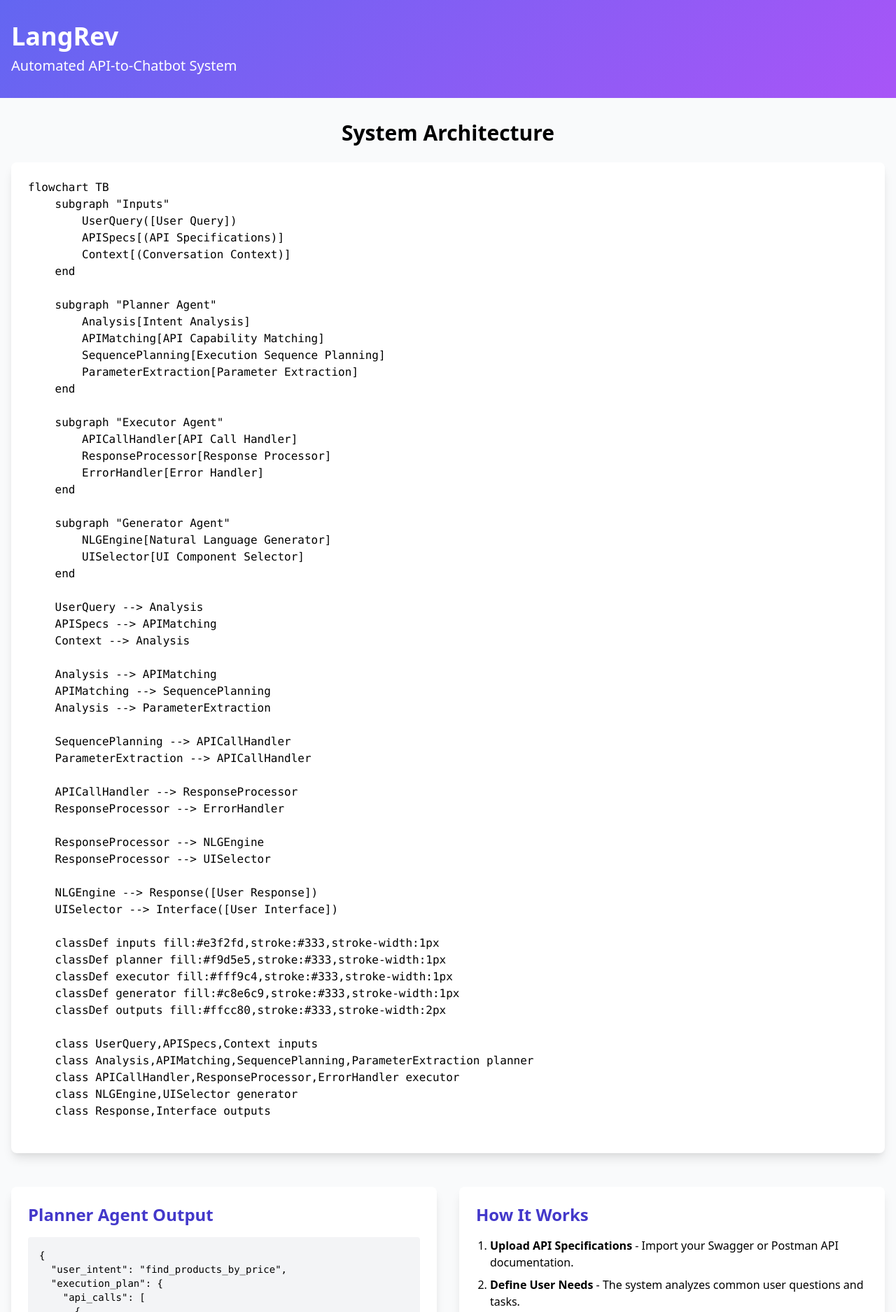
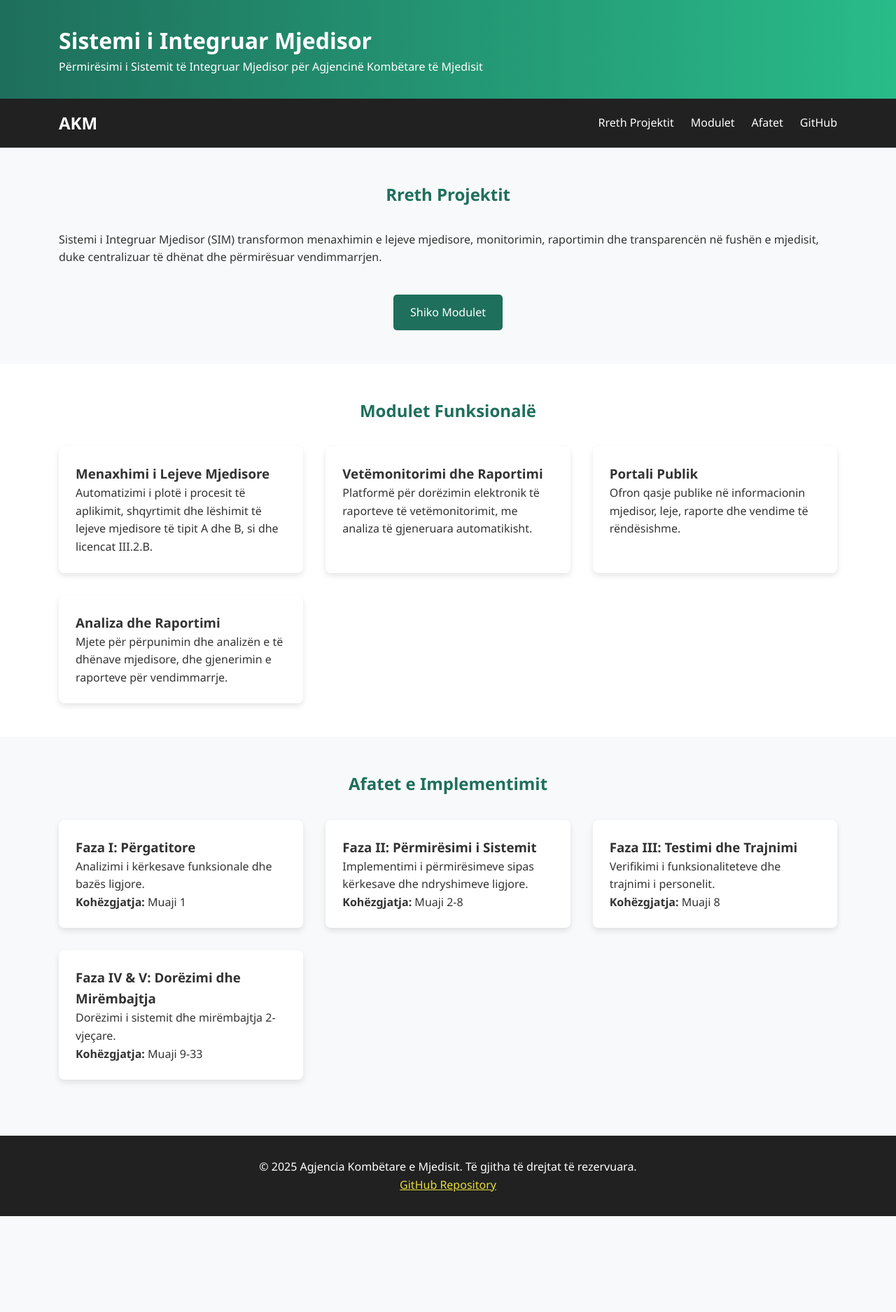
Before and after one commit to asipbajrami/demo-mcp-web, a plain HTML site: page index.html in a window 1280 px wide. Shown: the top 1875 px of the page at 70% size. After the commit the page ends 1738 px from the top, so only its background shows below. Drawn offline with nearby package versions, Linux system fonts and the light colour scheme; a script that the page names is missing.

Commit message:
Update index.html with Integrated Environmental System UI

```diff
--- a/index.html
+++ b/index.html
@@ -3,179 +3,197 @@
 <head>
     <meta charset="UTF-8">
     <meta name="viewport" content="width=device-width, initial-scale=1.0">
-    <title>LangRev - Automated API Integration System</title>
-    <link href="https://cdnjs.cloudflare.com/ajax/libs/tailwindcss/2.2.19/tailwind.min.css" rel="stylesheet">
-    <script src="https://cdnjs.cloudflare.com/ajax/libs/mermaid/9.4.3/mermaid.min.js"></script>
+    <title>Sistemi i Integruar Mjedisor - AKM</title>
+    <link rel="stylesheet" href="https://cdnjs.cloudflare.com/ajax/libs/font-awesome/6.4.0/css/all.min.css">
     <style>
-        .mermaid {
-            max-width: 100%;
+        :root {
+            --primary: #1e6f5c;
+            --secondary: #29bb89;
+            --accent: #e6dd3b;
+            --dark: #212121;
+            --light: #f8f9fa;
+            --white: #ffffff;
+        }
+        * { margin: 0; padding: 0; box-sizing: border-box; }
+        body {
+            font-family: 'Segoe UI', sans-serif;
+            line-height: 1.6;
+            color: #333;
+            background-color: var(--light);
+        }
+        .container {
+            width: 90%;
+            max-width: 1200px;
             margin: 0 auto;
+            padding: 0 20px;
         }
-        .gradient-bg {
-            background: linear-gradient(135deg, #6366F1 0%, #A855F7 100%);
+        header {
+            background: linear-gradient(to right, var(--primary), var(--secondary));
+            color: var(--white);
+            padding: 2rem 0;
+        }
+        nav {
+            background-color: var(--dark);
+            color: var(--white);
+            padding: 1rem 0;
+            position: sticky;
+            top: 0;
+            z-index: 100;
+        }
+        .nav-container {
+            display: flex;
+            justify-content: space-between;
+            align-items: center;
+        }
+        .logo {
+            font-size: 1.5rem;
+            font-weight: bold;
+            color: var(--white);
+            text-decoration: none;
+        }
+        .nav-menu {
+            display: flex;
+            list-style: none;
+        }
+        .nav-item { margin-left: 1.5rem; }
+        .nav-link {
+            color: var(--white);
+            text-decoration: none;
+        }
+        .section {
+            padding: 3rem 0;
+        }
+        .section-title {
+            text-align: center;
+            margin-bottom: 2rem;
+            color: var(--primary);
+        }
+        .grid {
+            display: grid;
+            grid-template-columns: repeat(auto-fit, minmax(300px, 1fr));
+            gap: 2rem;
+        }
+        .card {
+            background-color: var(--white);
+            border-radius: 8px;
+            box-shadow: 0 4px 8px rgba(0,0,0,0.1);
+            padding: 1.5rem;
+        }
+        .btn {
+            display: inline-block;
+            background-color: var(--primary);
+            color: var(--white);
+            padding: 0.8rem 1.5rem;
+            border-radius: 5px;
+            text-decoration: none;
+            margin-top: 1rem;
+        }
+        footer {
+            background-color: var(--dark);
+            color: var(--white);
+            padding: 2rem 0;
+            text-align: center;
+            margin-top: 2rem;
+        }
+        @media (max-width: 768px) {
+            .nav-menu { display: none; }
+            .grid { grid-template-columns: 1fr; }
         }
     </style>
 </head>
-<body class="bg-gray-50">
-    <header class="gradient-bg text-white py-8">
-        <div class="container mx-auto px-4">
-            <h1 class="text-4xl font-bold mb-2">LangRev</h1>
-            <p class="text-xl">Automated API-to-Chatbot System</p>
+<body>
+    <header>
+        <div class="container">
+            <h1>Sistemi i Integruar Mjedisor</h1>
+            <p>Përmirësimi i Sistemit të Integruar Mjedisor për Agjencinë Kombëtare të Mjedisit</p>
         </div>
     </header>
 
-    <main class="container mx-auto px-4 py-8">
-        <section class="mb-12">
-            <h2 class="text-3xl font-bold mb-6 text-center">System Architecture</h2>
-            <div class="bg-white p-6 rounded-lg shadow-lg">
-                <pre class="mermaid">
-flowchart TB
-    subgraph "Inputs"
-        UserQuery([User Query])
-        APISpecs[(API Specifications)]
-        Context[(Conversation Context)]
-    end
+    <nav>
+        <div class="container nav-container">
+            <a href="#" class="logo">AKM</a>
+            <ul class="nav-menu">
+                <li class="nav-item"><a href="#about" class="nav-link">Rreth Projektit</a></li>
+                <li class="nav-item"><a href="#modules" class="nav-link">Modulet</a></li>
+                <li class="nav-item"><a href="#timeline" class="nav-link">Afatet</a></li>
+                <li class="nav-item"><a href="https://github.com/asipbajrami/sim-akm-web" class="nav-link">GitHub</a></li>
+            </ul>
+        </div>
+    </nav>
 
-    subgraph "Planner Agent"
-        Analysis[Intent Analysis]
-        APIMatching[API Capability Matching]
-        SequencePlanning[Execution Sequence Planning]
-        ParameterExtraction[Parameter Extraction]
-    end
+    <section class="section" id="about">
+        <div class="container">
+            <h2 class="section-title">Rreth Projektit</h2>
+            <p>Sistemi i Integruar Mjedisor (SIM) transformon menaxhimin e lejeve mjedisore, monitorimin, raportimin dhe transparencën në fushën e mjedisit, duke centralizuar të dhënat dhe përmirësuar vendimmarrjen.</p>
+            <div style="text-align: center; margin-top: 1.5rem;">
+                <a href="#modules" class="btn">Shiko Modulet</a>
+            </div>
+        </div>
+    </section>
 
-    subgraph "Executor Agent"
-        APICallHandler[API Call Handler]
-        ResponseProcessor[Response Processor]
-        ErrorHandler[Error Handler]
-    end
+    <section class="section" id="modules" style="background-color: white;">
+        <div class="container">
+            <h2 class="section-title">Modulet Funksionalë</h2>
+            <div class="grid">
+                <div class="card">
+                    <h3>Menaxhimi i Lejeve Mjedisore</h3>
+                    <p>Automatizimi i plotë i procesit të aplikimit, shqyrtimit dhe lëshimit të lejeve mjedisore të tipit A dhe B, si dhe licencat III.2.B.</p>
+                </div>
 
-    subgraph "Generator Agent"
-        NLGEngine[Natural Language Generator]
-        UISelector[UI Component Selector]
-    end
+                <div class="card">
+                    <h3>Vetëmonitorimi dhe Raportimi</h3>
+                    <p>Platformë për dorëzimin elektronik të raporteve të vetëmonitorimit, me analiza të gjeneruara automatikisht.</p>
+                </div>
 
-    UserQuery --> Analysis
-    APISpecs --> APIMatching
-    Context --> Analysis
+                <div class="card">
+                    <h3>Portali Publik</h3>
+                    <p>Ofron qasje publike në informacionin mjedisor, leje, raporte dhe vendime të rëndësishme.</p>
+                </div>
 
-    Analysis --> APIMatching
-    APIMatching --> SequencePlanning
-    Analysis --> ParameterExtraction
-
-    SequencePlanning --> APICallHandler
-    ParameterExtraction --> APICallHandler
-
-    APICallHandler --> ResponseProcessor
-    ResponseProcessor --> ErrorHandler
-
-    ResponseProcessor --> NLGEngine
-    ResponseProcessor --> UISelector
-
-    NLGEngine --> Response([User Response])
-    UISelector --> Interface([User Interface])
-
-    classDef inputs fill:#e3f2fd,stroke:#333,stroke-width:1px
-    classDef planner fill:#f9d5e5,stroke:#333,stroke-width:1px
-    classDef executor fill:#fff9c4,stroke:#333,stroke-width:1px
-    classDef generator fill:#c8e6c9,stroke:#333,stroke-width:1px
-    classDef outputs fill:#ffcc80,stroke:#333,stroke-width:2px
-
-    class UserQuery,APISpecs,Context inputs
-    class Analysis,APIMatching,SequencePlanning,ParameterExtraction planner
-    class APICallHandler,ResponseProcessor,ErrorHandler executor
-    class NLGEngine,UISelector generator
-    class Response,Interface outputs
-                </pre>
-            </div>
-        </section>
-
-        <section class="mb-12 grid md:grid-cols-2 gap-8">
-            <div class="bg-white p-6 rounded-lg shadow-lg">
-                <h3 class="text-2xl font-bold mb-4 text-indigo-700">Planner Agent Output</h3>
-                <pre class="bg-gray-100 p-4 rounded text-sm overflow-auto">
-{
-  "user_intent": "find_products_by_price",
-  "execution_plan": {
-    "api_calls": [
-      {
-        "endpoint": "/products/search",
-        "method": "GET",
-        "parameters": {
-          "price_max": 50,
-          "in_stock": true,
-          "sort": "price_asc"
-        },
-        "depends_on": null,
-        "expected_response": "product_array"
-      },
-      {
-        "endpoint": "/recommendations",
-        "method": "GET",
-        "parameters": {
-          "product_ids": "$.api_call_0.response.products[*].id"
-        },
-        "depends_on": "api_call_0",
-        "expected_response": "recommendation_array"
-      }
-    ],
-    "fallbacks": [
-      {
-        "if_failed": "api_call_1",
-        "then_use": "/products/similar",
-        "parameters": {
-          "category": "$.api_call_0.response.products[0].category"
-        }
-      }
-    ],
-    "success_criteria": {
-      "condition": "$.api_call_0.response.products.length > 0",
-      "error_message": "No products found in your price range"
-    }
-  }
-}
-                </pre>
-            </div>
-
-            <div class="bg-white p-6 rounded-lg shadow-lg">
-                <h3 class="text-2xl font-bold mb-4 text-indigo-700">How It Works</h3>
-                <ol class="list-decimal pl-5 space-y-2">
-                    <li><strong>Upload API Specifications</strong> - Import your Swagger or Postman API documentation.</li>
-                    <li><strong>Define User Needs</strong> - The system analyzes common user questions and tasks.</li>
-                    <li><strong>Automatic Processing</strong> - When a user asks a question, the Planner Agent determines which APIs to call.</li>
-                    <li><strong>API Execution</strong> - The Executor Agent makes the necessary API calls in sequence.</li>
-                    <li><strong>Smart Response</strong> - The Generator Agent creates natural language responses and UI components.</li>
-                </ol>
-                <div class="mt-6 p-4 bg-indigo-50 rounded-lg border border-indigo-100">
-                    <h4 class="font-bold text-indigo-700">Benefits</h4>
-                    <ul class="list-disc pl-5 mt-2 space-y-1">
-                        <li>No manual coding for each API endpoint</li>
-                        <li>Natural language interface for users</li>
-                        <li>Automatic optimization of API call sequences</li>
-                        <li>Context-aware conversations</li>
-                        <li>Adaptive UI components based on data type</li>
-                    </ul>
+                <div class="card">
+                    <h3>Analiza dhe Raportimi</h3>
+                    <p>Mjete për përpunimin dhe analizën e të dhënave mjedisore, dhe gjenerimin e raporteve për vendimmarrje.</p>
                 </div>
             </div>
-        </section>
-    </main>
+        </div>
+    </section>
 
-    <footer class="bg-gray-800 text-white py-6">
-        <div class="container mx-auto px-4 text-center">
-            <p>LangRev - Automated API Integration System</p>
-            <p class="text-gray-400 text-sm mt-2">© 2025 LangRev</p>
+    <section class="section" id="timeline">
+        <div class="container">
+            <h2 class="section-title">Afatet e Implementimit</h2>
+            <div class="grid">
+                <div class="card">
+                    <h3>Faza I: Përgatitore</h3>
+                    <p>Analizimi i kërkesave funksionale dhe bazës ligjore.</p>
+                    <p><strong>Kohëzgjatja:</strong> Muaji 1</p>
+                </div>
+
+                <div class="card">
+                    <h3>Faza II: Përmirësimi i Sistemit</h3>
+                    <p>Implementimi i përmirësimeve sipas kërkesave dhe ndryshimeve ligjore.</p>
+                    <p><strong>Kohëzgjatja:</strong> Muaji 2-8</p>
+                </div>
+
+                <div class="card">
+                    <h3>Faza III: Testimi dhe Trajnimi</h3>
+                    <p>Verifikimi i funksionaliteteve dhe trajnimi i personelit.</p>
+                    <p><strong>Kohëzgjatja:</strong> Muaji 8</p>
+                </div>
+
+                <div class="card">
+                    <h3>Faza IV & V: Dorëzimi dhe Mirëmbajtja</h3>
+                    <p>Dorëzimi i sistemit dhe mirëmbajtja 2-vjeçare.</p>
+                    <p><strong>Kohëzgjatja:</strong> Muaji 9-33</p>
+                </div>
+            </div>
+        </div>
+    </section>
+
+    <footer>
+        <div class="container">
+            <p>© 2025 Agjencia Kombëtare e Mjedisit. Të gjitha të drejtat të rezervuara.</p>
+            <p><a href="https://github.com/asipbajrami/demo-mcp-web" style="color: var(--accent);">GitHub Repository</a></p>
         </div>
     </footer>
-
-    <script>
-        mermaid.initialize({
-            startOnLoad: true,
-            theme: 'default',
-            securityLevel: 'loose',
-            flowchart: {
-                useMaxWidth: false,
-                htmlLabels: true
-            }
-        });
-    </script>
 </body>
 </html>
```
